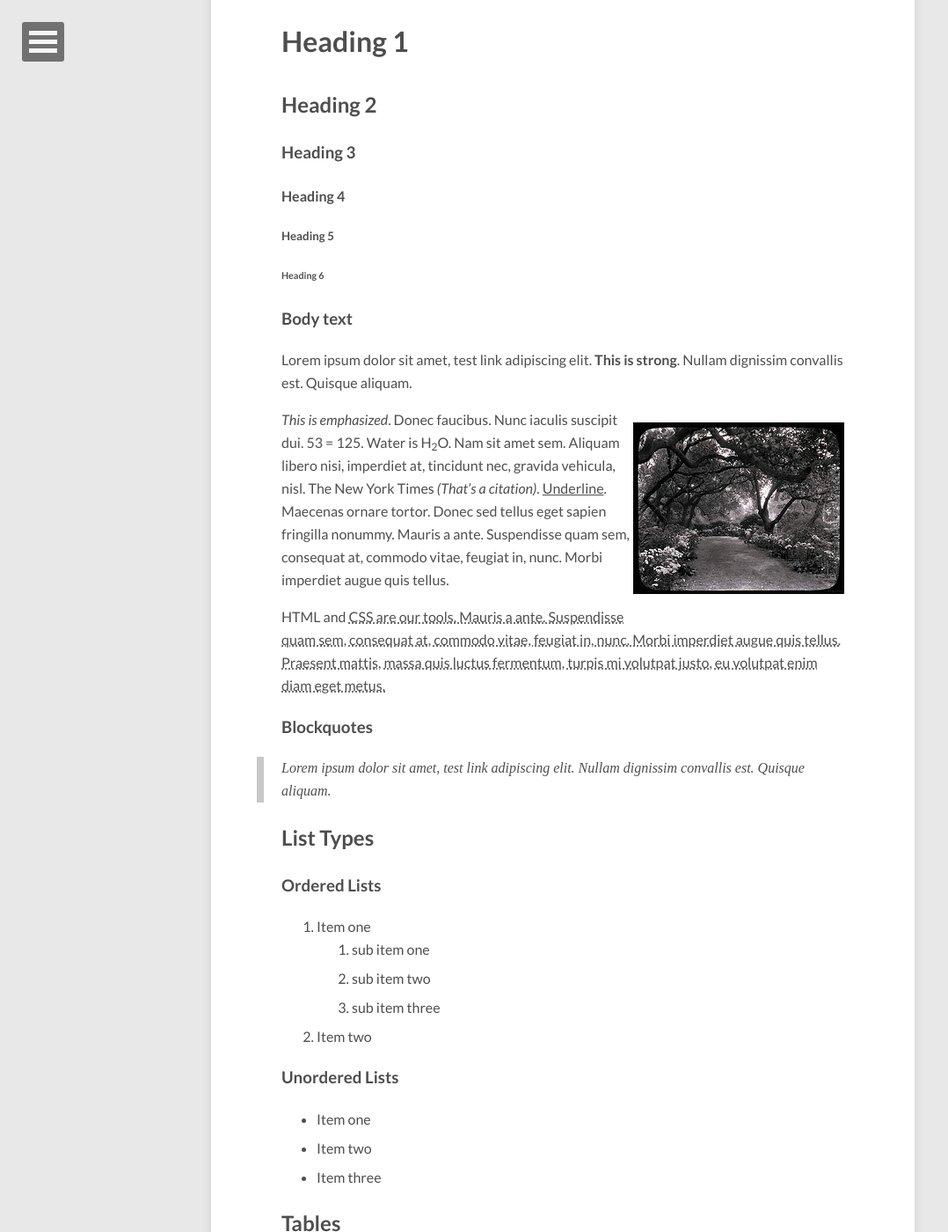
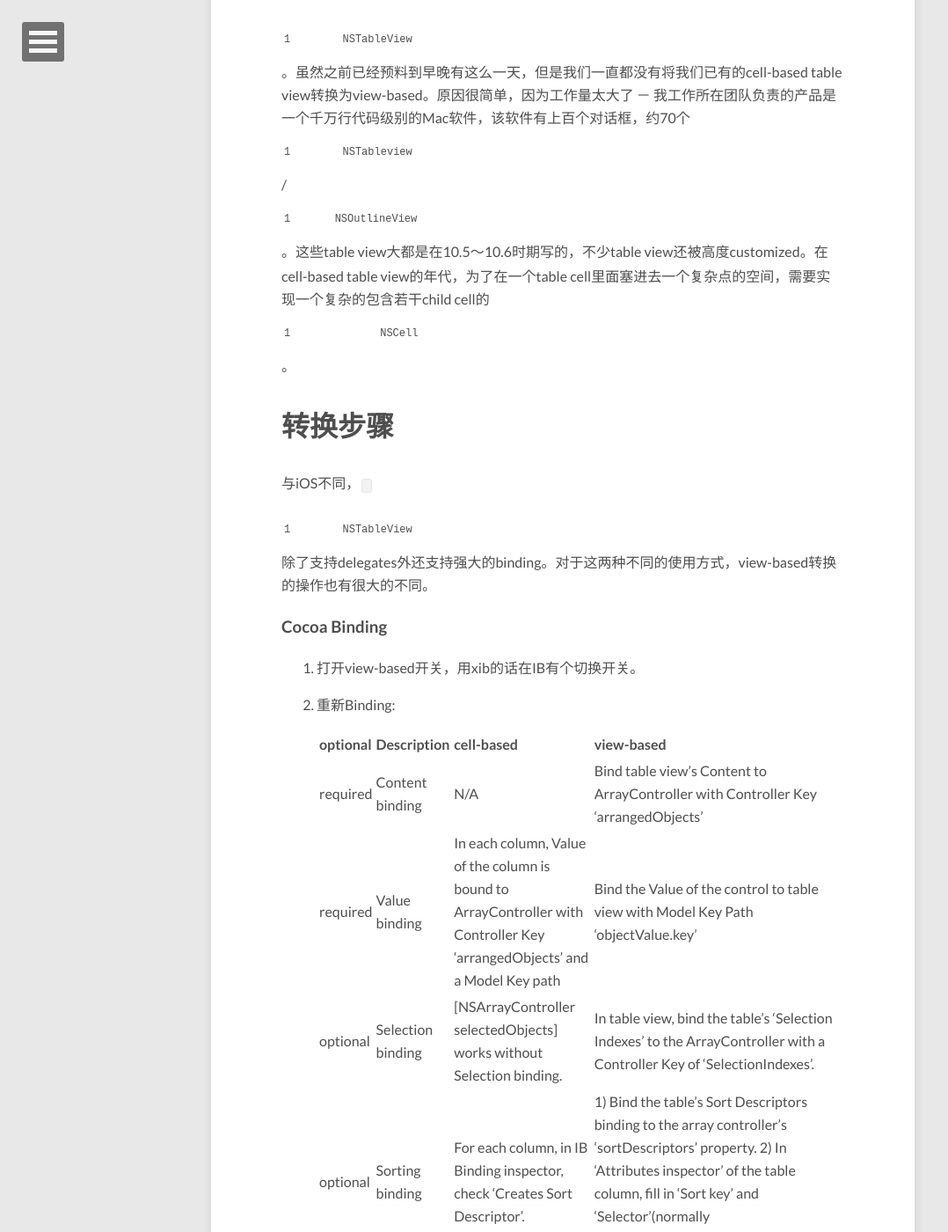
Before and after one commit to beretboat/beretboat.github.io, a Jekyll site: the page built from _posts/2011-03-10-sample-post.md, in a window 1280 px wide and 1400 px high, scrolled down 578 px. Shown: the whole window at 88% size, without its empty margins (0-1078 px from the left). Built offline with Jekyll 4.4.1, drawn with Linux system fonts in a browser that asks for light colours; nearby versions of some CDN libraries; comment, search, counter and statistics services are not loaded; some of the changed text lies outside the part shown.

Commit message:
Modify sample post.

````diff
--- a/_posts/2011-03-10-sample-post.md
+++ b/_posts/2011-03-10-sample-post.md
@@ -1,6 +1,6 @@
 ---
 layout: post
-title: Sample Post
+title: Cell-based NSTableView 到 vell-based NSTableview 转换的一点经验
 description: "Just about everything you'll need to style in the theme: headings, paragraphs, blockquotes, tables, code blocks, and more."
 modified: 2014-12-24
 tags: [sample post]
@@ -10,92 +10,52 @@ image:
   creditlink: http://www.dargadgetz.com/ios-7-abstract-wallpaper-pack-for-iphone-5-and-ipod-touch-retina/
 ---
 
-Below is just about everything you'll need to style in the theme. Check the source code to see the many embedded elements within paragraphs.
+在去年WWDC上，苹果在[What's New in Cocoa](https://developer.apple.com/videos/wwdc/2014/) section中正式deprecate cell-based `NSTableView`。虽然之前已经预料到早晚有这么一天，但是我们一直都没有将我们已有的cell-based table view转换为view-based。原因很简单，因为工作量太大了 － 我工作所在团队负责的产品是一个千万行代码级别的Mac软件，该软件有上百个对话框，约70个`NSTableview`/`NSOutlineView`。这些table view大都是在10.5～10.6时期写的，不少table view还被高度customized。在cell-based table view的年代，为了在一个table cell里面塞进去一个复杂点的空间，需要实现一个复杂的包含若干child cell的`NSCell`。
 
-# Heading 1
+# 转换步骤
+与iOS不同，`NSTableView`除了支持delegates外还支持强大的binding。对于这两种不同的使用方式，view-based转换的操作也有很大的不同。
 
-## Heading 2
+### Cocoa Binding
+1. 打开view-based开关，用xib的话在IB有个切换开关。
+2. 重新Binding:
 
-### Heading 3
+	| optional | Description | cell-based | view-based |
+|--------|-------|--------|--------|
+| required | Content binding   | N/A   | Bind table view's Content to ArrayController with Controller Key 'arrangedObjects'   |
+| required | Value binding   | In each column, Value of the column is bound to ArrayController with Controller Key 'arrangedObjects' and a Model Key path   | Bind the Value of the control to table view with Model Key Path 'objectValue.key'   |
+| optional | Selection binding   | [NSArrayController selectedObjects] works without Selection binding.   | In table view, bind the table's 'Selection Indexes' to the ArrayController with a Controller Key of 'SelectionIndexes'.   |
+| optional | Sorting binding   | For each column, in IB Binding inspector, check 'Creates Sort Descriptor'.   | 1) Bind the table's Sort Descriptors binding to the array controller's 'sortDescriptors' property. 2) In 'Attributes inspector' of the table column, fill in 'Sort key' and 'Selector'(normally 'localizedCaseInsensitiveCompare:' for NSString object type).  |
 
-#### Heading 4
+3.
 
-##### Heading 5
+### Delegates
+1. 和UITableView类似，必须实现的delegate方法:
+```
+- (NSView *)tableView:(NSTableView *)tableView
+viewForTableColumn:(NSTableColumn *)tableColumn
+	row:(NSInteger)row
+```
+2. 除非有特殊需求，否则移除cell-based table中常见的取值/设置方法，如:
+```
+(id)tableView:(NSTableView *)pTableViewObj objectValueForTableColumn:(NSTableColumn *)pTableColumn row:(int)pRowIndex
+```
+其它和cell相关的方法也一并移除，如给通过`NSTableColumn`的`dataCell`属性设置cell。
+3.
+4. 方法
+```
+- (BOOL)tableView:(NSTableView *)aTableView
+shouldEditTableColumn:(NSTableColumn *)aTableColumn
+              row:(NSInteger)rowIndex
+```
+只在cell-based中会被调用，必须通过其它delegate方法或binding设置editable属性。
 
-###### Heading 6
+# 潜在的“坑”
+* `awakeFromNib` of table view delegate is called every time a NSTableCellView is created by the table view, so do not override awakeFromNib.
+* If you disable editing for an NSTextField in Interface Builder, and then establish a binding to it, you may find that the field then becomes editable when your application is running. This is typically due to the value binding having the “Conditionally Sets Editable” binding option enabled. Similarly, if a control becomes hidden or enabled, you should check that the “Conditionally Sets Hidden” and “Conditionally Sets Enabled” options of the value binding have the expected settings.
+* If you need to make a text field in cell view grey(disabled), make it editable first. Disable a non-editable text field(aka Label) will not make it grey.
+When text filed of a table view is being edited, the table selection could be invalid. So it's necessary to force end editing before retrieve selection set. We could invoke something like '[self.window makeFirstResponder:nil]' to end editing.
 
-### Body text
 
-Lorem ipsum dolor sit amet, test link adipiscing elit. **This is strong**. Nullam dignissim convallis est. Quisque aliquam.
-
-![Smithsonian Image]({{ site.url }}/images/3953273590_704e3899d5_m.jpg)
-{: .image-right}
-
-*This is emphasized*. Donec faucibus. Nunc iaculis suscipit dui. 53 = 125. Water is H<sub>2</sub>O. Nam sit amet sem. Aliquam libero nisi, imperdiet at, tincidunt nec, gravida vehicula, nisl. The New York Times <cite>(That’s a citation)</cite>. <u>Underline</u>. Maecenas ornare tortor. Donec sed tellus eget sapien fringilla nonummy. Mauris a ante. Suspendisse quam sem, consequat at, commodo vitae, feugiat in, nunc. Morbi imperdiet augue quis tellus.
-
-HTML and <abbr title="cascading stylesheets">CSS<abbr> are our tools. Mauris a ante. Suspendisse quam sem, consequat at, commodo vitae, feugiat in, nunc. Morbi imperdiet augue quis tellus. Praesent mattis, massa quis luctus fermentum, turpis mi volutpat justo, eu volutpat enim diam eget metus.
-
-### Blockquotes
-
-> Lorem ipsum dolor sit amet, test link adipiscing elit. Nullam dignissim convallis est. Quisque aliquam.
-
-## List Types
-
-### Ordered Lists
-
-1. Item one
-   1. sub item one
-   2. sub item two
-   3. sub item three
-2. Item two
-
-### Unordered Lists
-
-* Item one
-* Item two
-* Item three
-
-## Tables
-
-| Header1 | Header2 | Header3 |
-|:--------|:-------:|--------:|
-| cell1   | cell2   | cell3   |
-| cell4   | cell5   | cell6   |
-|----
-| cell1   | cell2   | cell3   |
-| cell4   | cell5   | cell6   |
-|=====
-| Foot1   | Foot2   | Foot3
-{: rules="groups"}
-
-## Code Snippets
-
-Syntax highlighting via Pygments
-
-{% highlight css %}
-#container {
-  float: left;
-  margin: 0 -240px 0 0;
-  width: 100%;
-}
-{% endhighlight %}
-
-Non Pygments code example
-
-    <div id="awesome">
-        <p>This is great isn't it?</p>
-    </div>
-
-## Buttons
-
-Make any link standout more when applying the `.btn` class.
-
-{% highlight html %}
-<a href="#" class="btn btn-success">Success Button</a>
-{% endhighlight %}
-
-<div markdown="0"><a href="#" class="btn">Primary Button</a></div>
-<div markdown="0"><a href="#" class="btn btn-success">Success Button</a></div>
-<div markdown="0"><a href="#" class="btn btn-warning">Warning Button</a></div>
-<div markdown="0"><a href="#" class="btn btn-danger">Danger Button</a></div>
-<div markdown="0"><a href="#" class="btn btn-info">Info Button</a></div>
+# References
+* [Table View Programming Guide for Mac](https://developer.apple.com/library/mac/documentation/cocoa/conceptual/TableView/Introduction/Introduction.html#//apple_ref/doc/uid/10000026i-CH1-SW1)
+* [View Based NSTableView Basic to Advanced, WWDC 2011](https://developer.apple.com/videos/wwdc/2011/#120)
````
